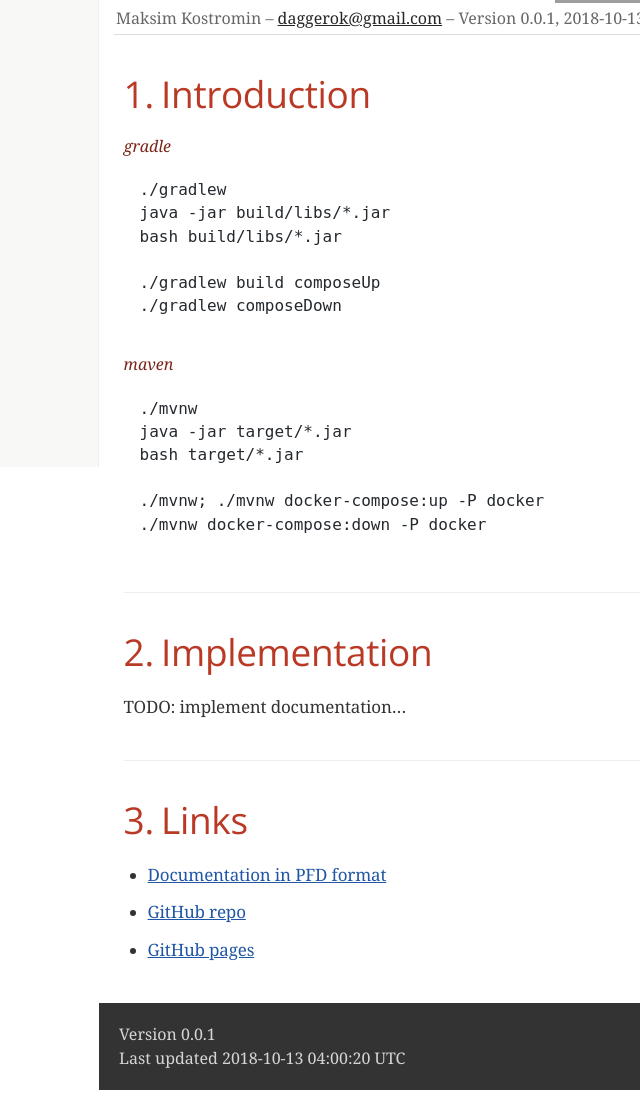
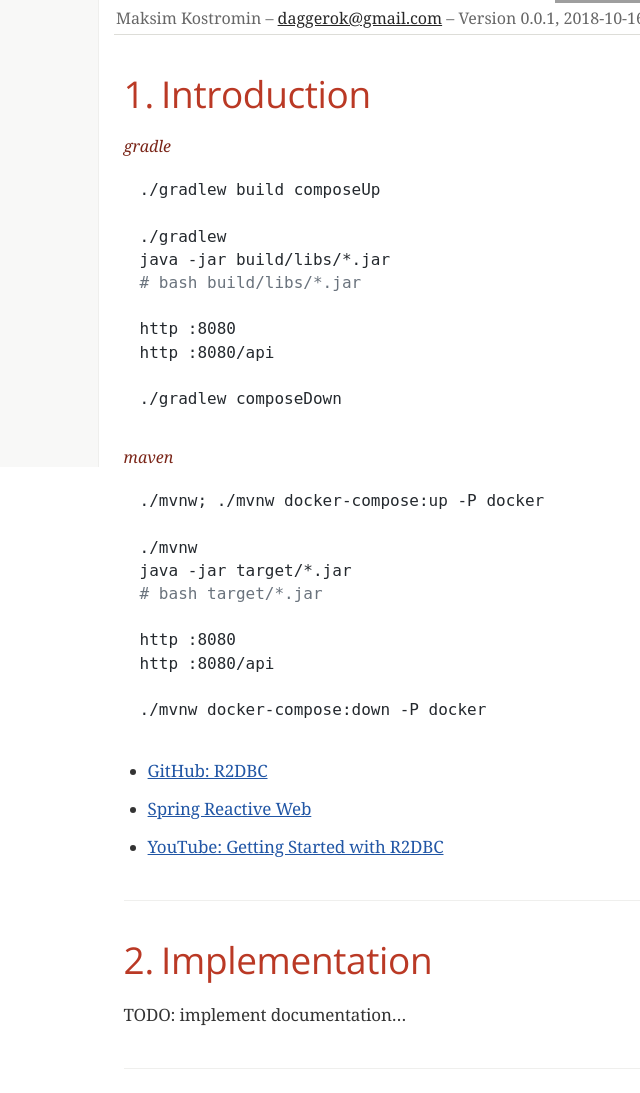
Before and after one commit to daggerok/r2dbc-example, a plain HTML site: page 404.html in a window 1280 px wide. Shown: the part 333-1426 px from the top of the page, without its empty margins (221-861 px from the left). Drawn offline with nearby package versions, Linux system fonts and the light colour scheme; grey boxes are pictures that could not be loaded; a web font is replaced by a local one.

Commit message:
Deploy daggerok/r2dbc-example to github.com/daggerok/r2dbc-example.git:gh-pages

```diff
--- a/404.html
+++ b/404.html
@@ -463,7 +463,7 @@ body.book #toc,body.book #preamble,body.book h1.sect0,body.book .sect1>h2{page-b
 <span id="author" class="author">Maksim Kostromin</span><br>
 <span id="email" class="email"><a href="mailto:daggerok@gmail.com">daggerok@gmail.com</a></span><br>
 <span id="revnumber">version 0.0.1,</span>
-<span id="revdate">2018-10-13 04:00:20 UTC</span>
+<span id="revdate">2018-10-16 20:42:26 UTC</span>
 </div>
 <div id="toc" class="toc2">
 <div id="toctitle">Table of Contents</div>
@@ -481,24 +481,45 @@ body.book #toc,body.book #preamble,body.book h1.sect0,body.book .sect1>h2{page-b
 <div class="listingblock">
 <div class="title">gradle</div>
 <div class="content">
-<pre class="highlightjs highlight"><code class="language-bash hljs" data-lang="bash">./gradlew
+<pre class="highlightjs highlight"><code class="language-bash hljs" data-lang="bash">./gradlew build composeUp
+
+./gradlew
 java -jar build/libs/*.jar
-bash build/libs/*.jar
+# bash build/libs/*.jar
 
-./gradlew build composeUp
+http :8080
+http :8080/api
+
 ./gradlew composeDown</code></pre>
 </div>
 </div>
 <div class="listingblock">
 <div class="title">maven</div>
 <div class="content">
-<pre class="highlightjs highlight"><code class="language-bash hljs" data-lang="bash">./mvnw
+<pre class="highlightjs highlight"><code class="language-bash hljs" data-lang="bash">./mvnw; ./mvnw docker-compose:up -P docker
+
+./mvnw
 java -jar target/*.jar
-bash target/*.jar
+# bash target/*.jar
 
-./mvnw; ./mvnw docker-compose:up -P docker
+http :8080
+http :8080/api
+
 ./mvnw docker-compose:down -P docker</code></pre>
 </div>
+</div>
+<div class="ulist">
+<ul>
+<li>
+<p><a href="https://github.com/r2dbc">GitHub: R2DBC</a></p>
+</li>
+<li>
+<p><a href="https://docs.spring.io/spring/docs/current/spring-framework-reference/web-reactive.html">Spring Reactive Web</a></p>
+</li>
+<li>
+<p><a href="https://www.youtube.com/watch?v=qwF6v6FN_Uc">YouTube: Getting Started with R2DBC</a></p>
+</li>
+</ul>
 </div>
 </div>
 </div>
@@ -532,7 +553,7 @@ bash target/*.jar
 <div id="footer">
 <div id="footer-text">
 Version 0.0.1<br>
-Last updated 2018-10-13 04:00:20 UTC
+Last updated 2018-10-16 20:42:26 UTC
 </div>
 </div>
 <!-- jquery -->
```
Also changed, not shown: index.html (+29 -8 lines), index.xml (+27 -8 lines), 3 other files.
